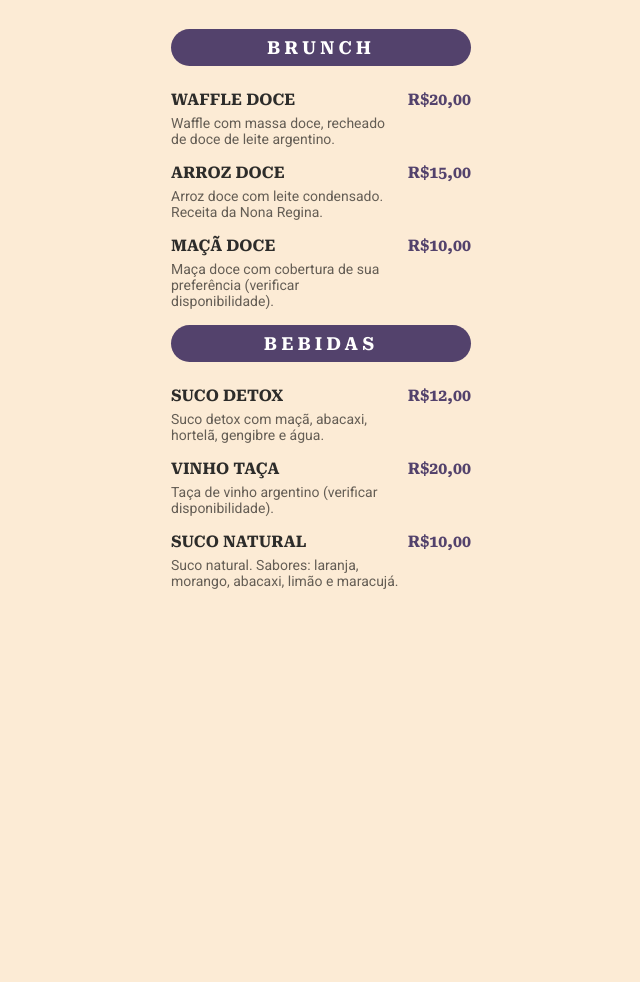
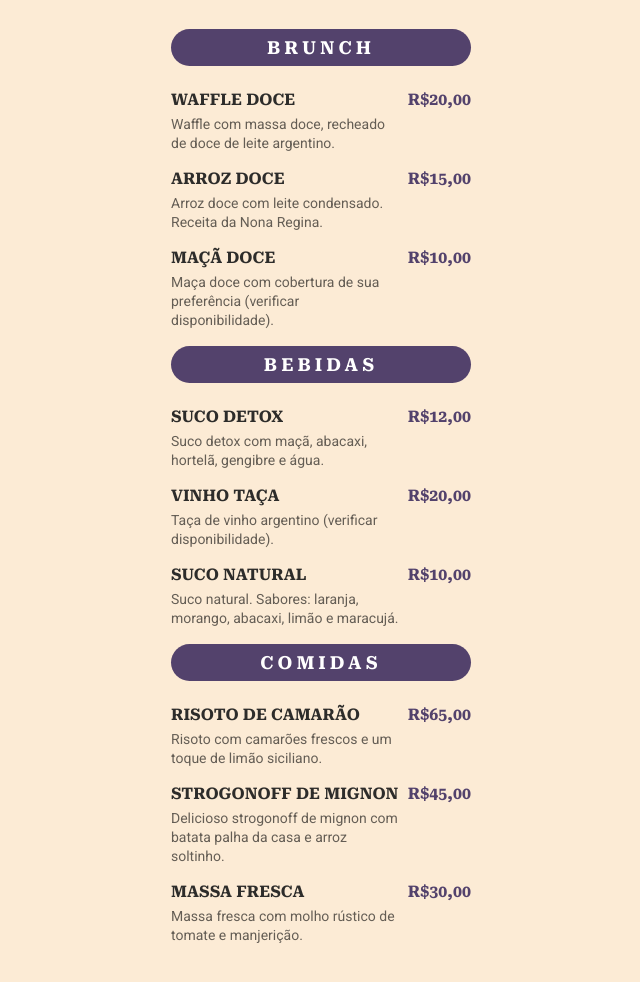
Before and after one commit to heloisanass/maratona-explorer, a plain HTML site: page index.html in a window 1280 px wide. Shown: the part 88-1070 px from the top of the page, without its empty margins (319-959 px from the left). Before the commit the page ends 800 px from the top, so only its background shows below. Drawn offline with Linux system fonts and the light colour scheme.

Commit message:
Adicinada aba de comidas

```diff
--- a/index.html
+++ b/index.html
@@ -129,7 +129,56 @@
 
       </ul>
 
+      <h2>Comidas</h2>
 
+      <ul>
+
+        <li>
+          <div class="details">
+
+            <h3>Risoto de Camarão</h3>
+            <p class="description">
+              Risoto com camarões frescos e um toque de limão siciliano.
+            </p>
+          </div>
+
+          <strong class="price">
+              R$65,00
+            </strong>
+
+        </li>
+
+        <li>
+          <div class="details">
+
+            <h3>Strogonoff de Mignon</h3>
+            <p class="description">
+              Delicioso strogonoff de mignon com batata palha da casa e arroz soltinho.
+            </p>
+          </div>
+
+          <strong class="price">
+              R$45,00
+            </strong>
+
+        </li>
+
+        <li>
+          <div class="details">
+
+            <h3>Massa Fresca</h3>
+            <p class="description">
+              Massa fresca com molho rústico de tomate e manjerição.
+            </p>
+          </div>
+
+          <strong class="price">
+              R$30,00
+            </strong>
+
+        </li>
+
+      </ul>
 
     </section>
 
--- a/style.css
+++ b/style.css
@@ -19,6 +19,7 @@ h3,
 p {
   opacity: 60%;
   font-size: 14px;
+  line-height: 19px;
 }
 
 ul {
```
